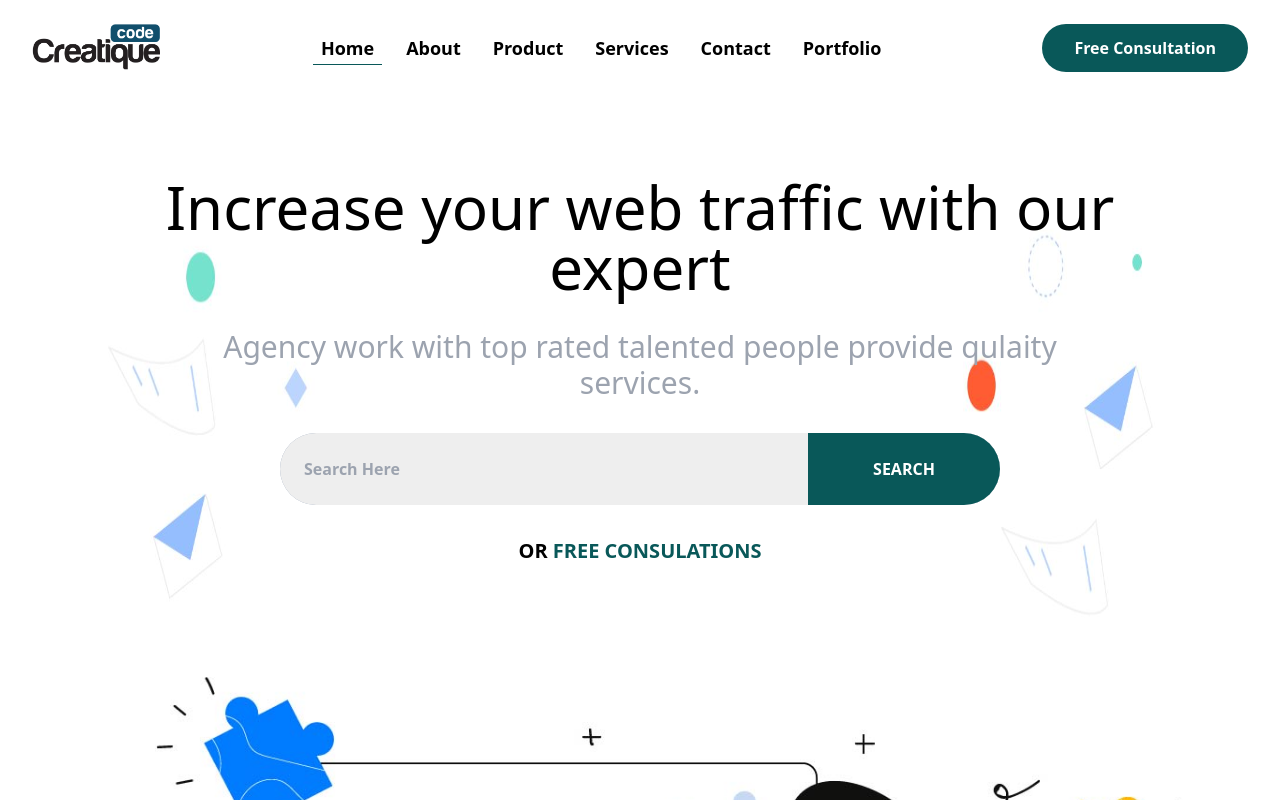
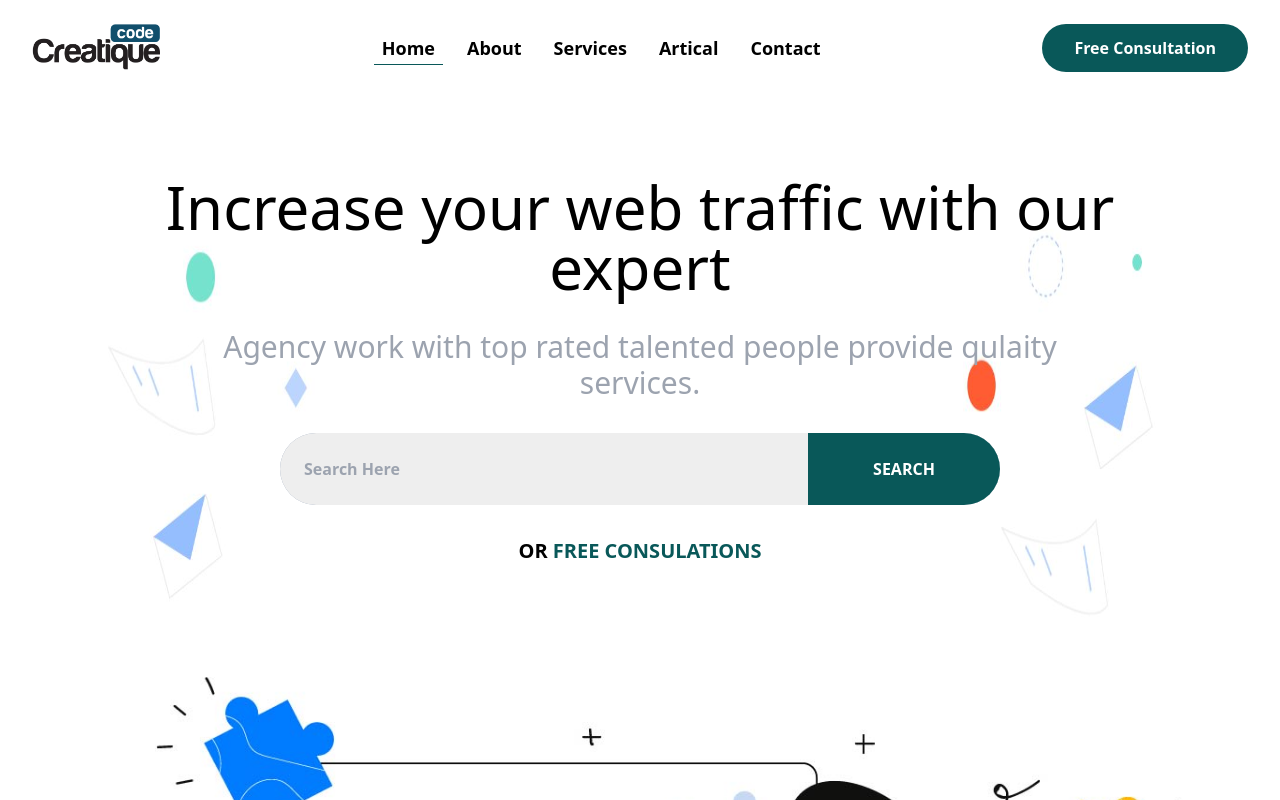
Before and after one commit to ahsanTonmoy/creatiqueCode, a Next.js app: page / in a window 1280 px wide. Shown: the top 800 px of the page. Built offline with nearby package versions, Linux system fonts and the light colour scheme.

Commit message:
add error page

```diff
--- /dev/null
+++ b/src/app/error.js
@@ -0,0 +1,21 @@
+'use client'
+import React from 'react';
+
+const Error = () => {
+    return (
+        <div>
+            <div className='container py-4 md:py-20'>
+                <div className='inner-content grid place-content-center text-center'>
+                    <div className=''>
+                        {/*  */}
+                        <div className='text-4xl'>
+                            Opps! you’r on the wrong place.
+                        </div>
+                    </div>
+                </div>
+            </div>
+        </div>
+    );
+};
+
+export default Error;
--- a/src/utills/menu/menuItems.js
+++ b/src/utills/menu/menuItems.js
@@ -7,38 +7,18 @@ export const menuItems = [
         route: 'about',
         path: '/about',
     },
-    {
-        route: 'product',
-        path: '/product',
-    },
+
     {
         route: 'services',
         path: '/services',
-        children: [
-            {
-                route: 'web design',
-                path: '/web-design',
-            },
-            {
-                route: 'web design',
-                path: '/web-design',
-            },
-            {
-                route: 'web design',
-                path: '/web-design',
-            },
-            {
-                route: 'web design',
-                path: '/web-design',
-            },
-        ]
+    },
+    {
+        route: 'artical',
+        path: '/artical',
     },
     {
         route: 'contact',
         path: '/contact',
     },
-    {
-        route: 'portfolio',
-        path: '/portfolio',
-    },
+
 ]
```
